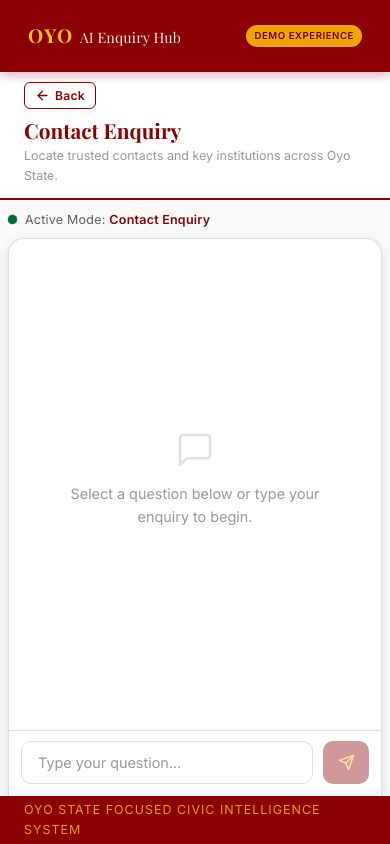
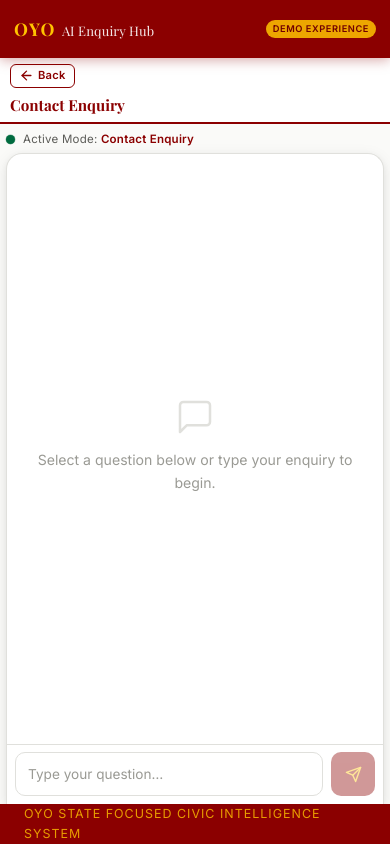
Before and after one commit to Quadria07/Oyo-AI-Enquiry-Hub, a Next.js app: page /contact in a window 390 px wide. Built offline with nearby package versions, Linux system fonts and the light colour scheme; a web font is replaced by a local one.

Commit message:
fix: full mobile/tablet responsiveness + back button on all chat pages

```diff
--- a/app/globals.css
+++ b/app/globals.css
@@ -27,15 +27,33 @@
   --footer-h: 48px;
   --radius: 10px;
   --radius-lg: 16px;
-  --shadow-sm: 0 1px 3px rgba(0,0,0,0.08), 0 1px 2px rgba(0,0,0,0.06);
-  --shadow-md: 0 4px 16px rgba(0,0,0,0.08), 0 2px 6px rgba(0,0,0,0.05);
-  --shadow-lg: 0 10px 40px rgba(0,0,0,0.10), 0 4px 14px rgba(0,0,0,0.07);
-  --transition: 0.25s cubic-bezier(0.4,0,0.2,1);
+  --shadow-sm: 0 1px 3px rgba(0, 0, 0, 0.08), 0 1px 2px rgba(0, 0, 0, 0.06);
+  --shadow-md: 0 4px 16px rgba(0, 0, 0, 0.08), 0 2px 6px rgba(0, 0, 0, 0.05);
+  --shadow-lg: 0 10px 40px rgba(0, 0, 0, 0.10), 0 4px 14px rgba(0, 0, 0, 0.07);
+  --transition: 0.25s cubic-bezier(0.4, 0, 0.2, 1);
+}
+
+@media (max-width: 480px) {
+  :root {
+    --header-h: 58px;
+    --footer-h: 40px;
+  }
 }
 
 /* ─── Reset & Base ───────────────────────────────────────────────────────── */
-*, *::before, *::after { box-sizing: border-box; margin: 0; padding: 0; }
-html { font-size: 16px; scroll-behavior: smooth; }
+*,
+*::before,
+*::after {
+  box-sizing: border-box;
+  margin: 0;
+  padding: 0;
+}
+
+html {
+  font-size: 16px;
+  scroll-behavior: smooth;
+}
+
 body {
   font-family: var(--font-body);
   background: var(--off-white);
@@ -46,39 +64,102 @@ body {
   flex-direction: column;
   -webkit-font-smoothing: antialiased;
 }
-h1, h2, h3, h4, h5 { font-family: var(--font-heading); line-height: 1.3; }
-a { color: inherit; text-decoration: none; }
-button { cursor: pointer; font-family: var(--font-body); }
-img { display: block; max-width: 100%; }
+
+h1,
+h2,
+h3,
+h4,
+h5 {
+  font-family: var(--font-heading);
+  line-height: 1.3;
+}
+
+a {
+  color: inherit;
+  text-decoration: none;
+}
+
+button {
+  cursor: pointer;
+  font-family: var(--font-body);
+}
+
+img {
+  display: block;
+  max-width: 100%;
+}
 
 /* ─── Animations ─────────────────────────────────────────────────────────── */
 @keyframes fadeInUp {
-  from { opacity: 0; transform: translateY(14px); }
-  to   { opacity: 1; transform: translateY(0); }
+  from {
+    opacity: 0;
+    transform: translateY(14px);
+  }
+
+  to {
+    opacity: 1;
+    transform: translateY(0);
+  }
 }
 
 @keyframes fadeIn {
-  from { opacity: 0; }
-  to   { opacity: 1; }
+  from {
+    opacity: 0;
+  }
+
+  to {
+    opacity: 1;
+  }
 }
 
 @keyframes dotBounce {
-  0%, 80%, 100% { transform: translateY(0); }
-  40%            { transform: translateY(-6px); }
+
+  0%,
+  80%,
+  100% {
+    transform: translateY(0);
+  }
+
+  40% {
+    transform: translateY(-6px);
+  }
 }
 
 @keyframes shimmer {
-  0%   { background-position: -200% 0; }
-  100% { background-position: 200% 0; }
+  0% {
+    background-position: -200% 0;
+  }
+
+  100% {
+    background-position: 200% 0;
+  }
 }
 
-.animate-fade-in-up { animation: fadeInUp 0.45s ease both; }
-.animate-fade-in    { animation: fadeIn 0.35s ease both; }
+.animate-fade-in-up {
+  animation: fadeInUp 0.45s ease both;
+}
+
+.animate-fade-in {
+  animation: fadeIn 0.35s ease both;
+}
 
 /* ─── Layout Shell ───────────────────────────────────────────────────────── */
-main { flex: 1; display: flex; flex-direction: column; }
+main {
+  flex: 1;
+  display: flex;
+  flex-direction: column;
+}
 
 /* ─── Scrollbar ──────────────────────────────────────────────────────────── */
-::-webkit-scrollbar { width: 6px; }
-::-webkit-scrollbar-track { background: var(--gray-100); }
-::-webkit-scrollbar-thumb { background: var(--maroon); border-radius: 4px; }
+::-webkit-scrollbar {
+  width: 6px;
+}
+
+::-webkit-scrollbar-track {
+  background: var(--gray-100);
+}
+
+::-webkit-scrollbar-thumb {
+  background: var(--maroon);
+  border-radius: 4px;
+}
--- a/app/news/page.module.css
+++ b/app/news/page.module.css
@@ -7,20 +7,21 @@
 
 .pageHead {
     background: var(--white);
-    padding: 10px 24px 12px;
+    padding: 8px 20px 10px;
     border-bottom: 2px solid var(--maroon);
     flex-shrink: 0;
 }
 
+/* Back button row */
 .headTop {
-    margin-bottom: 6px;
+    margin-bottom: 5px;
 }
 
 .backBtn {
     display: inline-flex;
     align-items: center;
     gap: 5px;
-    font-size: 0.76rem;
+    font-size: 0.74rem;
     font-weight: 600;
     color: var(--maroon);
     border: 1px solid var(--maroon);
@@ -29,22 +30,68 @@
     text-decoration: none;
     transition: background var(--transition), color var(--transition);
     letter-spacing: 0.02em;
+    /* Always visible */
+    visibility: visible;
+    opacity: 1;
 }
 
-.backBtn:hover {
+.backBtn:hover,
+.backBtn:active {
     background: var(--maroon);
     color: var(--white);
 }
 
 .pageTitle {
     font-family: var(--font-heading);
-    font-size: 1.3rem;
+    font-size: 1.2rem;
     font-weight: 700;
     color: var(--maroon);
+    line-height: 1.2;
 }
 
 .pageDesc {
-    font-size: 0.78rem;
+    font-size: 0.75rem;
     color: var(--gray-400);
     margin-top: 2px;
 }
+
+/* ── Tablet ── */
+@media (max-width: 768px) {
+    .pageHead {
+        padding: 7px 14px 9px;
+    }
+
+    .pageTitle {
+        font-size: 1.05rem;
+    }
+
+    .pageDesc {
+        font-size: 0.72rem;
+    }
+
+    .backBtn {
+        font-size: 0.72rem;
+        padding: 3px 9px;
+    }
+}
+
+/* ── Mobile ── */
+@media (max-width: 480px) {
+    .pageHead {
+        padding: 6px 10px 8px;
+    }
+
+    .pageTitle {
+        font-size: 0.95rem;
+    }
+
+    .pageDesc {
+        display: none;
+    }
+
+    .backBtn {
+        font-size: 0.7rem;
+        padding: 2px 8px;
+        gap: 4px;
+    }
+}
--- a/components/ChatInterface.module.css
+++ b/components/ChatInterface.module.css
@@ -14,7 +14,7 @@
     display: flex;
     align-items: center;
     gap: 8px;
-    padding: 10px 0 8px;
+    padding: 8px 0 6px;
     flex-shrink: 0;
 }
 
@@ -43,6 +43,9 @@
     font-size: 0.78rem;
     color: var(--gray-600);
     letter-spacing: 0.02em;
+    white-space: nowrap;
+    overflow: hidden;
+    text-overflow: ellipsis;
 }
 
 .modeText strong {
@@ -72,6 +75,7 @@
     display: flex;
     flex-direction: column;
     gap: 16px;
+    -webkit-overflow-scrolling: touch;
 }
 
 /* Empty State */
@@ -83,14 +87,9 @@
     justify-content: center;
     gap: 12px;
     color: var(--gray-400);
-    font-size: 0.9rem;
+    font-size: 0.88rem;
     text-align: center;
-    padding: 40px;
-}
-
-.emptyIcon {
-    font-size: 2.5rem;
-    opacity: 0.5;
+    padding: 32px 20px;
 }
 
 /* Bubbles */
@@ -114,15 +113,15 @@
 .userText {
     background: var(--maroon);
     color: var(--white);
-    padding: 12px 16px;
+    padding: 11px 15px;
     border-radius: 18px 18px 4px 18px;
-    font-size: 0.9rem;
+    font-size: 0.88rem;
     line-height: 1.55;
     word-break: break-word;
 }
 
 .timestamp {
-    font-size: 0.67rem;
+    font-size: 0.65rem;
     color: var(--gold-muted);
     margin-top: 4px;
     font-weight: 500;
@@ -134,7 +133,7 @@
     background: var(--gray-50);
     border: 1px solid var(--gray-200);
     border-radius: 4px 18px 18px 18px;
-    padding: 16px 18px;
+    padding: 14px 16px;
     display: flex;
     flex-direction: column;
     gap: 10px;
@@ -148,12 +147,12 @@
 }
 
 .aiAvatar {
-    width: 30px;
-    height: 30px;
-    border-radius: 8px;
+    width: 28px;
+    height: 28px;
+    border-radius: 7px;
     background: var(--maroon);
     color: var(--gold);
-    font-size: 0.62rem;
+    font-size: 0.58rem;
     font-weight: 800;
     display: flex;
     align-items: center;
@@ -169,13 +168,13 @@
 }
 
 .aiName {
-    font-size: 0.75rem;
+    font-size: 0.73rem;
     font-weight: 600;
     color: var(--maroon);
 }
 
 .answerText {
-    font-size: 0.9rem;
+    font-size: 0.88rem;
     color: var(--gray-800);
     line-height: 1.7;
 }
@@ -185,7 +184,7 @@
 }
 
 .systemMsg {
-    font-size: 0.88rem;
+    font-size: 0.86rem;
     color: var(--gray-600);
     font-style: italic;
     line-height: 1.6;
@@ -200,12 +199,12 @@
 .metaRow {
     display: flex;
     align-items: center;
-    gap: 10px;
+    gap: 8px;
     flex-wrap: wrap;
 }
 
 .lastUpdated {
-    font-size: 0.7rem;
+    font-size: 0.68rem;
     color: var(--gray-400);
 }
 
@@ -234,7 +233,7 @@
 }
 
 .thinkingLabel {
-    font-size: 0.78rem;
+    font-size: 0.76rem;
     color: var(--gray-400);
     font-style: italic;
     margin-left: 4px;
@@ -248,7 +247,7 @@
 /* Input Area */
 .inputArea {
     flex-shrink: 0;
-    padding: 12px 20px 14px;
+    padding: 10px 16px 12px;
     background: var(--white);
     border-top: 1px solid var(--gray-200);
 }
@@ -256,20 +255,21 @@
 .inputWrap {
     position: relative;
     display: flex;
-    gap: 10px;
+    gap: 8px;
 }
 
 .input {
     flex: 1;
     border: 1.5px solid var(--gray-200);
     border-radius: 10px;
-    padding: 12px 16px;
+    padding: 11px 14px;
     font-size: 0.9rem;
     font-family: var(--font-body);
     color: var(--gray-800);
     background: var(--white);
     outline: none;
     transition: border-color var(--transition), box-shadow var(--transition);
+    min-width: 0;
 }
 
 .input:focus {
@@ -291,8 +291,8 @@
     color: var(--gold);
     border: none;
     border-radius: 10px;
-    width: 46px;
-    font-size: 1rem;
+    width: 44px;
+    height: 44px;
     display: flex;
     align-items: center;
     justify-content: center;
@@ -315,7 +315,7 @@
     position: absolute;
     bottom: calc(100% + 6px);
     left: 0;
-    right: 56px;
+    right: 52px;
     background: var(--white);
     border: 1.5px solid var(--maroon);
     border-radius: 10px;
@@ -323,45 +323,49 @@
     overflow: hidden;
     z-index: 50;
     animation: fadeInUp 0.2s ease both;
-    max-height: 280px;
+    max-height: 240px;
     overflow-y: auto;
+    -webkit-overflow-scrolling: touch;
 }
 
 .suggestion {
     display: flex;
-    align-items: center;
-    gap: 10px;
+    align-items: flex-start;
+    gap: 8px;
     width: 100%;
     text-align: left;
     background: none;
     border: none;
-    padding: 11px 14px;
-    font-size: 0.84rem;
+    padding: 10px 12px;
+    font-size: 0.82rem;
     color: var(--gray-800);
     border-bottom: 1px solid var(--gray-100);
     transition: background var(--transition);
     font-family: var(--font-body);
     line-height: 1.4;
+    cursor: pointer;
 }
 
 .suggestion:last-child {
     border-bottom: none;
 }
 
-.suggestion:hover {
+.suggestion:hover,
+.suggestion:active {
     background: var(--gray-50);
     color: var(--maroon);
 }
 
 .suggIcon {
-    font-size: 0.8rem;
     flex-shrink: 0;
-    opacity: 0.6;
+    margin-top: 1px;
+    opacity: 0.7;
 }
 
-@media (max-width: 640px) {
+/* ── Responsive ── */
+@media (max-width: 768px) {
     .page {
-        padding: 0 8px;
+        padding: 0 10px;
     }
 
     .chatList {
@@ -369,10 +373,70 @@
     }
 
     .inputArea {
-        padding: 10px 12px 12px;
+        padding: 8px 10px 10px;
     }
 
     .bubble {
-        max-width: 92%;
+        max-width: 90%;
+    }
+
+    .suggestions {
+        max-height: 200px;
+        right: 52px;
+    }
+
+    .aiCard {
+        padding: 12px 13px;
+    }
+
+    .modeBar {
+        padding: 6px 0 4px;
     }
 }
+
+@media (max-width: 480px) {
+    .page {
+        padding: 0 6px;
+    }
+
+    .chatList {
+        padding: 12px 8px 6px;
+        gap: 12px;
+    }
+
+    .inputArea {
+        padding: 7px 8px 8px;
+    }
+
+    .bubble {
+        max-width: 95%;
+    }
+
+    .input {
+        padding: 10px 12px;
+        font-size: 0.85rem;
+    }
+
+    .suggestions {
+        max-height: 180px;
+        left: 0;
+        right: 50px;
+    }
+
+    .userText {
+        padding: 10px 13px;
+        font-size: 0.85rem;
+    }
+
+    .answerText {
+        font-size: 0.84rem;
+    }
+
+    .modeText {
+        font-size: 0.72rem;
+    }
+
+    .thinkingLabel {
+        display: none;
+    }
+}
--- a/components/Header.module.css
+++ b/components/Header.module.css
@@ -62,17 +62,39 @@
     flex-shrink: 0;
 }
 
-@media (max-width: 480px) {
+@media (max-width: 768px) {
+    .inner {
+        padding: 0 18px;
+    }
+
     .brandMark {
-        font-size: 1.2rem;
+        font-size: 1.3rem;
     }
 
     .brandName {
-        font-size: 0.9rem;
+        font-size: 1rem;
+    }
+}
+
+@media (max-width: 480px) {
+    .header {
+        height: 58px;
+    }
+
+    .inner {
+        padding: 0 14px;
+    }
+
+    .brandMark {
+        font-size: 1.1rem;
+    }
+
+    .brandName {
+        font-size: 0.82rem;
     }
 
     .demoBadge {
-        font-size: 0.6rem;
-        padding: 3px 8px;
+        font-size: 0.58rem;
+        padding: 2px 7px;
     }
 }
```
Also changed, not shown: app/page.module.css (+53 -2 lines).
